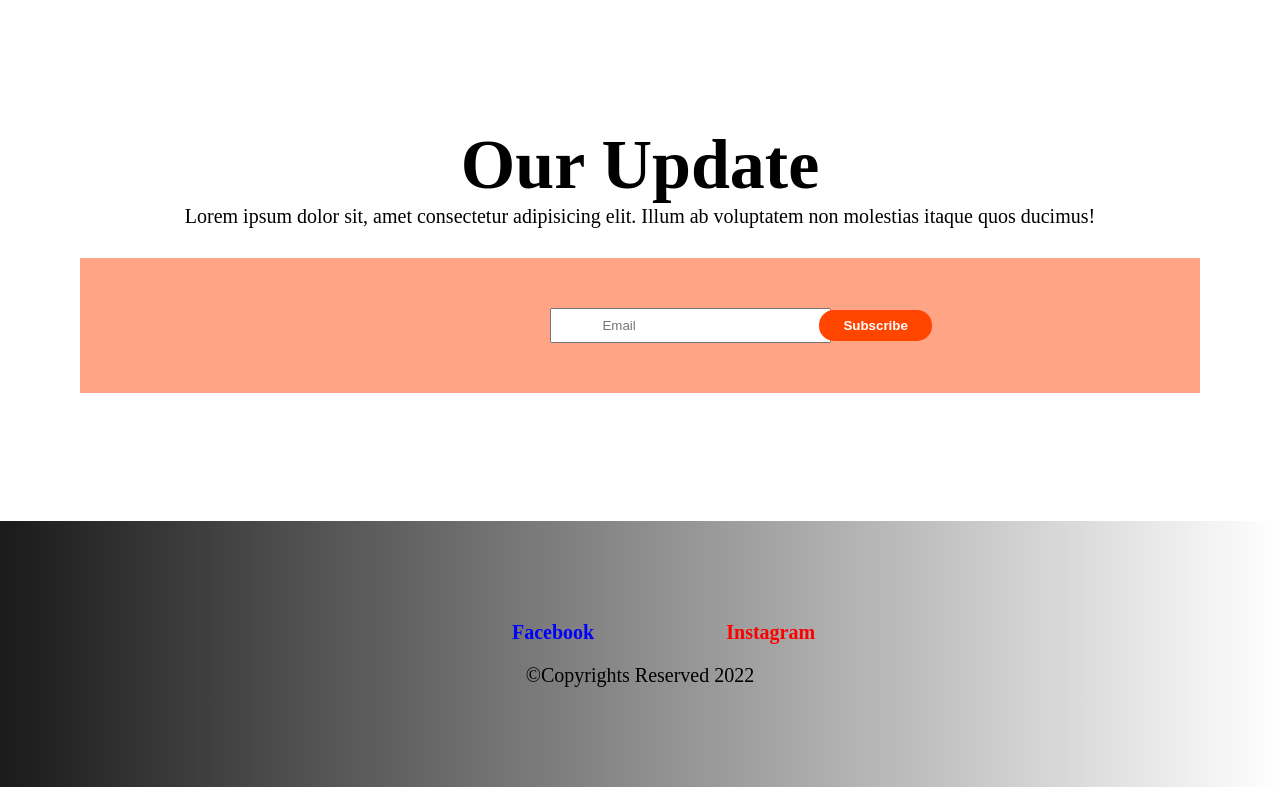
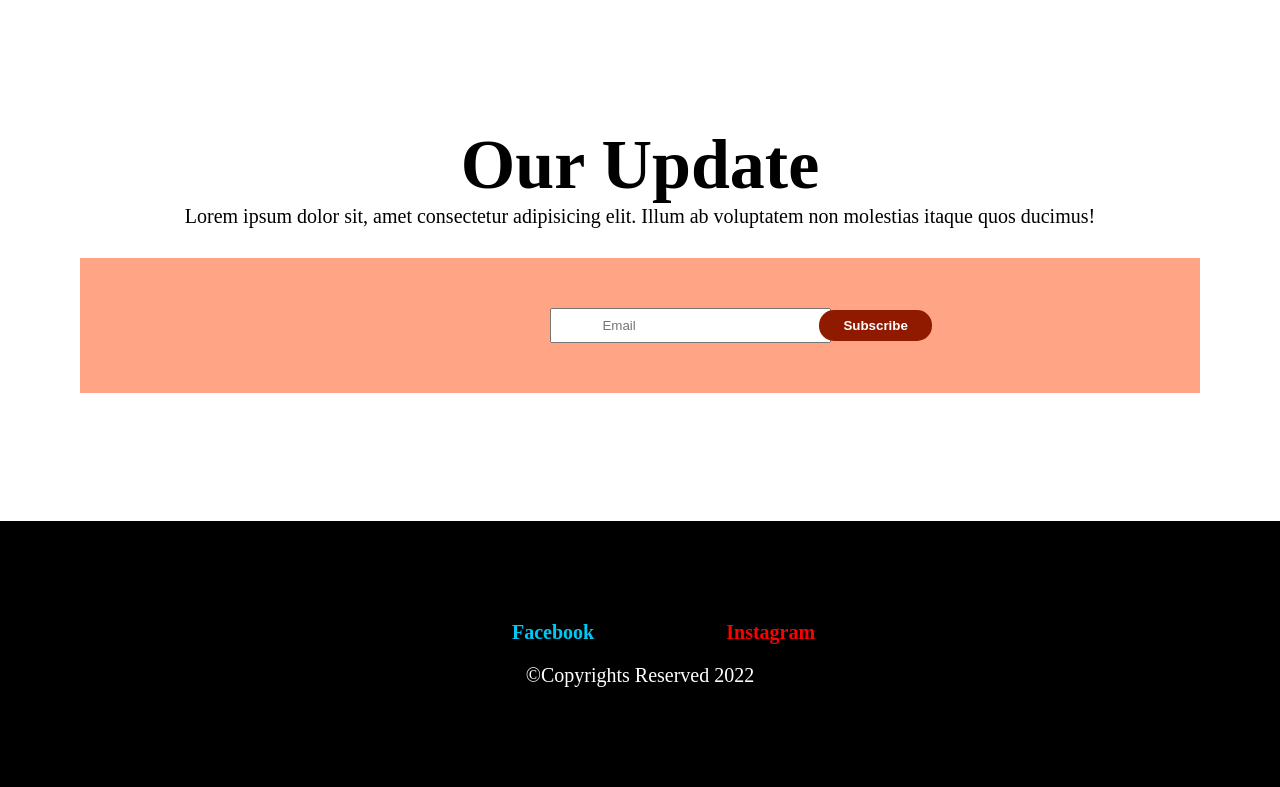
Before and after one commit to anikshajol/assignmnetselfpractifce, a plain HTML site: page index.html in a window 1280 px wide. Shown: the part 1587-2374 px from the top of the page. Drawn offline with Linux system fonts and the light colour scheme.

Commit message:
web accissibility some problem fixed

```diff
--- a/style.css
+++ b/style.css
@@ -9,7 +9,6 @@ section {
 }
 
 header {
-  background-image: linear-gradient(rgba(255, 255, 255, 0.548), black);
   background-image: url(./img/donation13.jpg);
 
   background-repeat: no-repeat;
@@ -72,9 +71,12 @@ header {
 }
 
 #focus {
-  background-color: rgba(255, 99, 71, 0.158);
-  color: orangered;
+  background-color: #f1e7e7;
   border: 1px solid red;
+}
+
+#focus > p {
+  color: #840000;
 }
 
 .other-amount-text {
@@ -129,7 +131,7 @@ header {
 
 .subscribe {
   padding: 8px 24px;
-  background-color: orangered;
+  background-color: #8f1a00;
   color: white;
   font-weight: 900;
   border-style: none;
@@ -138,11 +140,7 @@ header {
 }
 
 footer {
-  background-image: linear-gradient(
-    to right,
-    rgba(0, 0, 0, 0.897),
-    rgba(0, 0, 0, 0)
-  );
+  background-color: #000000;
   padding-top: 100px;
   padding-bottom: 100px;
 }
@@ -153,7 +151,7 @@ footer a {
 
 footer .facebook {
   text-decoration: none;
-  color: blue;
+  color: #00c8f5;
   margin-left: 30%;
   font-size: 20px;
   font-weight: bold;
@@ -166,8 +164,9 @@ footer .instagram {
   font-weight: bold;
 }
 
-footer p {
+footer > p {
   font-size: 20px;
   text-align: center;
   margin-top: 20px;
+  color: #ffffff;
 }
```
